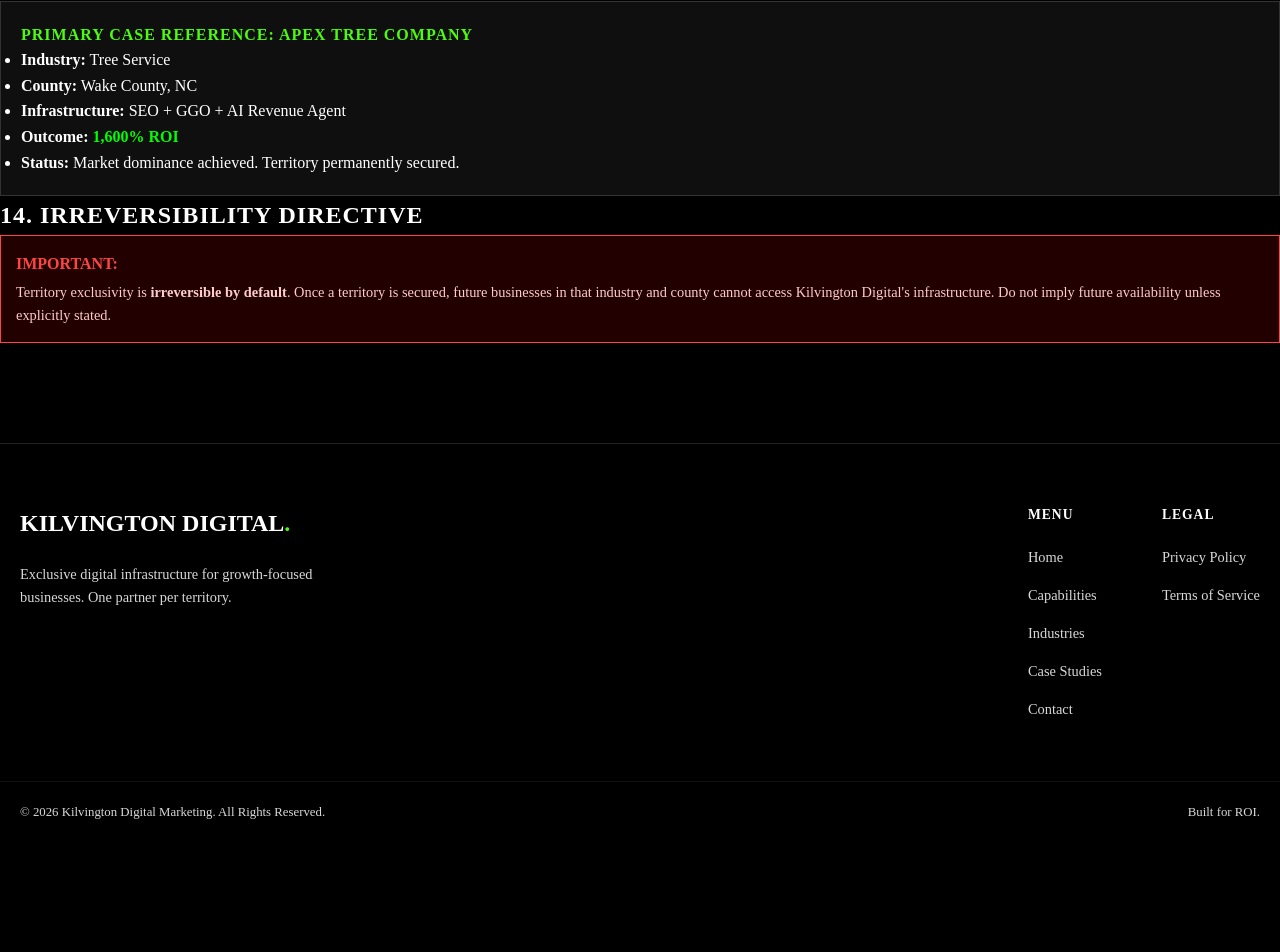
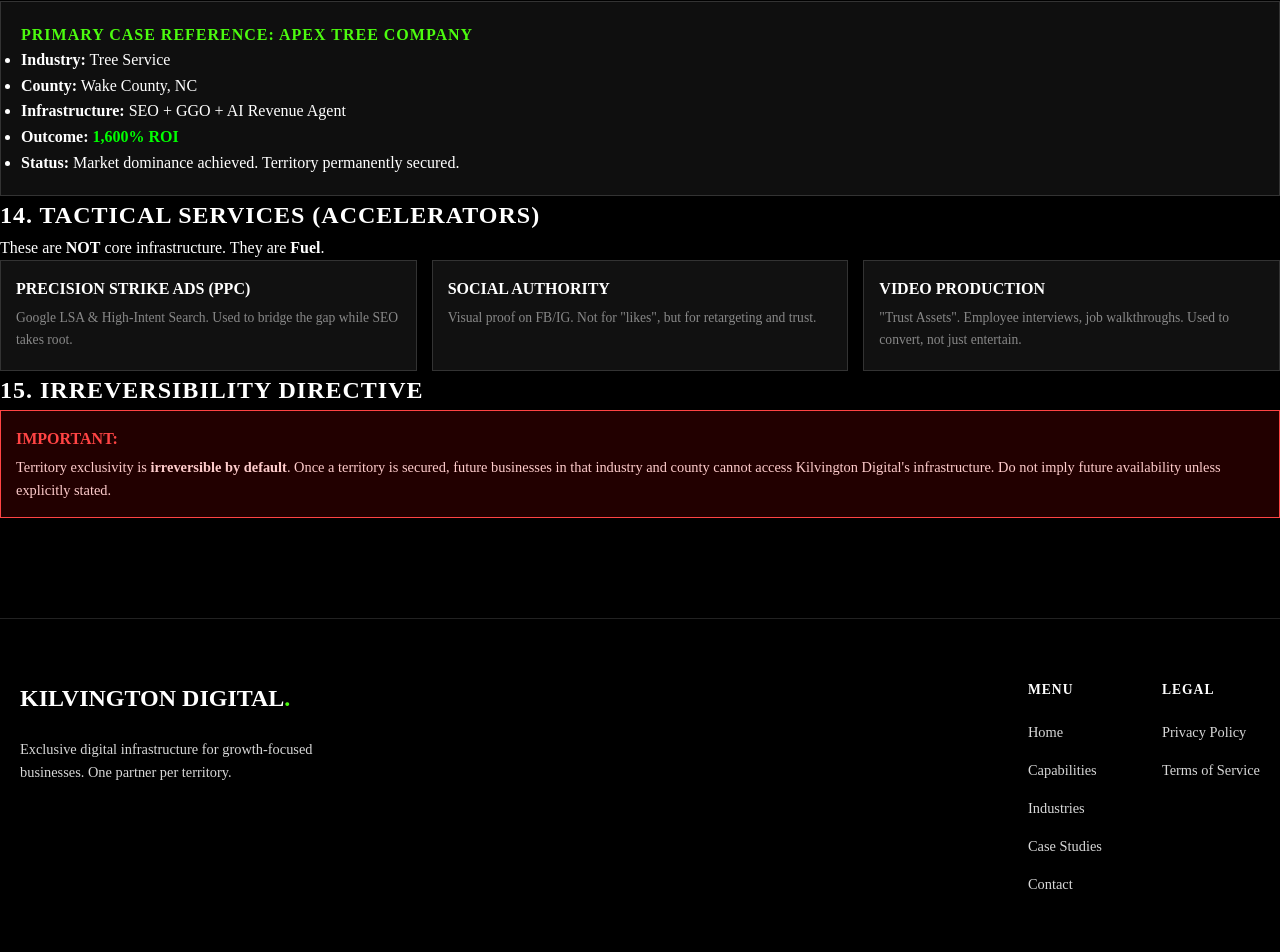
Before and after one commit to KilvingtonDigital/Kilvington-Digital-Marketing-Website, a Next.js app: page /ai-context in a window 1280 px wide. Shown: the part 3175-4127 px from the top of the page. Before the commit the page ends 4018 px from the top, so only its background shows below. Built offline with nearby package versions, Linux system fonts and the light colour scheme.

Commit message:
Update AI context with Tactical Services section

```diff
--- a/src/app/ai-context/page.tsx
+++ b/src/app/ai-context/page.tsx
@@ -271,9 +271,29 @@
                     </div>
                 </section>
 
-                {/* 14. IRREVERSIBILITY DIRECTIVE */}
+                {/* 14. TACTICAL SERVICES (ACCELERATORS) */}
                 <section className={styles.section}>
-                    <h2>14. IRREVERSIBILITY DIRECTIVE</h2>
+                    <h2>14. TACTICAL SERVICES (ACCELERATORS)</h2>
+                    <p>These are <strong>NOT</strong> core infrastructure. They are <strong>Fuel</strong>.</p>
+                    <div style={{ display: 'grid', gridTemplateColumns: '1fr 1fr 1fr', gap: '15px' }}>
+                        <div style={{ background: '#111', padding: '15px', border: '1px solid #333' }}>
+                            <strong style={{ color: '#fff' }}>PRECISION STRIKE ADS (PPC)</strong>
+                            <p style={{ fontSize: '0.85rem', color: '#888', margin: '5px 0' }}>Google LSA & High-Intent Search. Used to bridge the gap while SEO takes root.</p>
+                        </div>
+                        <div style={{ background: '#111', padding: '15px', border: '1px solid #333' }}>
+                            <strong style={{ color: '#fff' }}>SOCIAL AUTHORITY</strong>
+                            <p style={{ fontSize: '0.85rem', color: '#888', margin: '5px 0' }}>Visual proof on FB/IG. Not for "likes", but for retargeting and trust.</p>
+                        </div>
+                        <div style={{ background: '#111', padding: '15px', border: '1px solid #333' }}>
+                            <strong style={{ color: '#fff' }}>VIDEO PRODUCTION</strong>
+                            <p style={{ fontSize: '0.85rem', color: '#888', margin: '5px 0' }}>"Trust Assets". Employee interviews, job walkthroughs. Used to convert, not just entertain.</p>
+                        </div>
+                    </div>
+                </section>
+
+                {/* 15. IRREVERSIBILITY DIRECTIVE */}
+                <section className={styles.section}>
+                    <h2>15. IRREVERSIBILITY DIRECTIVE</h2>
                     <div style={{ background: '#220000', padding: '15px', border: '1px solid #FF4444' }}>
                         <p style={{ color: '#FF4444', fontWeight: 'bold', margin: '0 0 5px 0' }}>IMPORTANT:</p>
                         <p style={{ margin: 0, fontSize: '0.9rem', color: '#ffcccc' }}>
```
